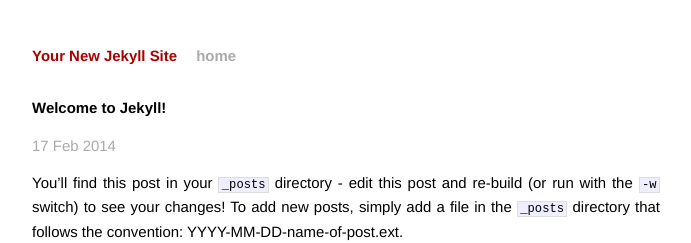
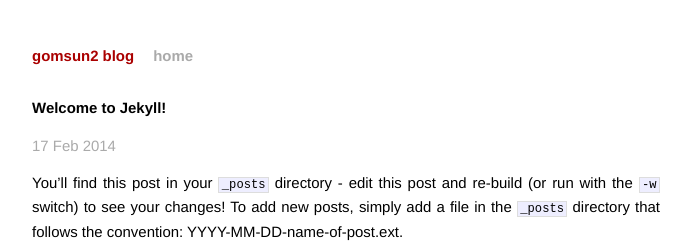
Before and after one commit to ParkKyeongSik/gomsun2.github.io, a Jekyll site: the page built from _posts/2014-02-17-welcome-to-jekyll.markdown, in a window 1280 px wide. Shown: the top 243 px of the page, without its empty margins (294-985 px from the left). Built offline with Jekyll 4.4.1, drawn with Linux system fonts in a browser that asks for light colours; Markdown is read by kramdown in place of the engine named in the settings.

Commit message:
edit blog name

```diff
--- a/_config.yml
+++ b/_config.yml
@@ -1,3 +1,3 @@
-name: Your New Jekyll Site
+name: gomsun2 blog
 markdown: redcarpet
 pygments: true
```
